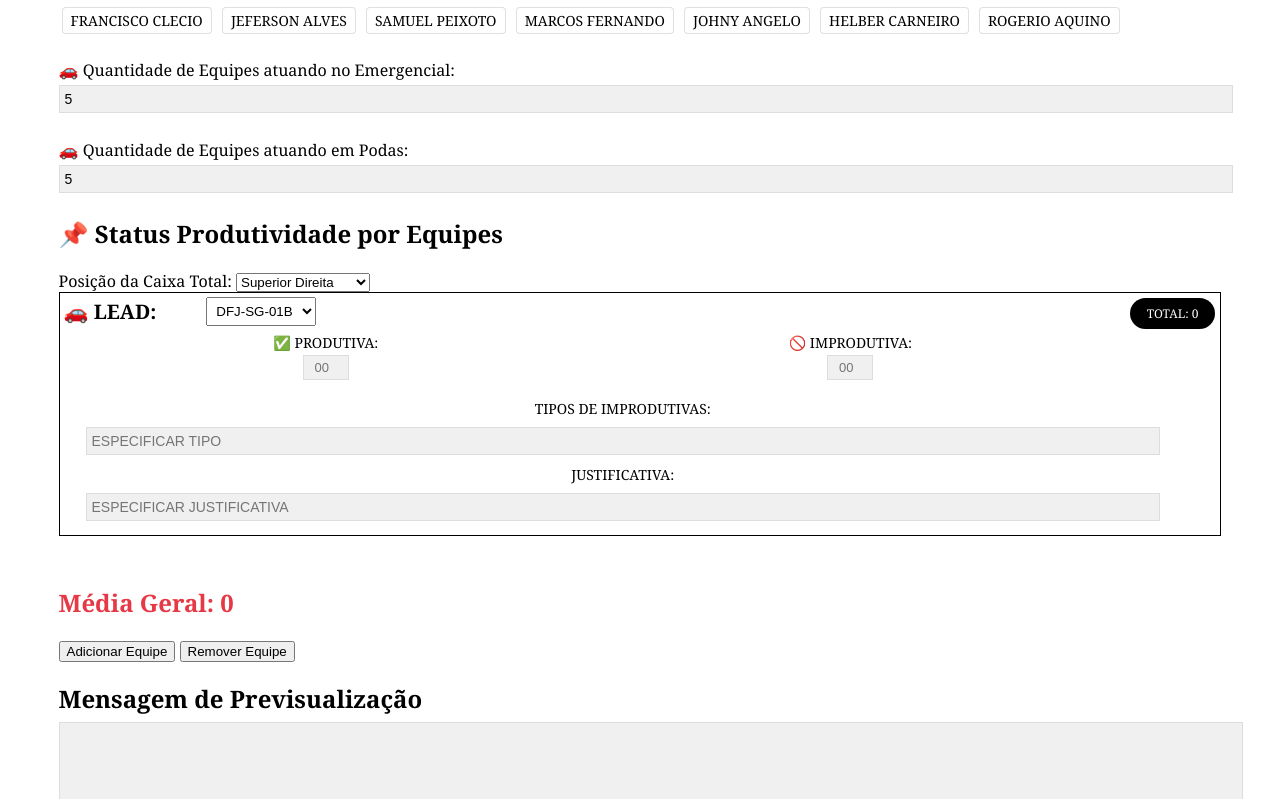
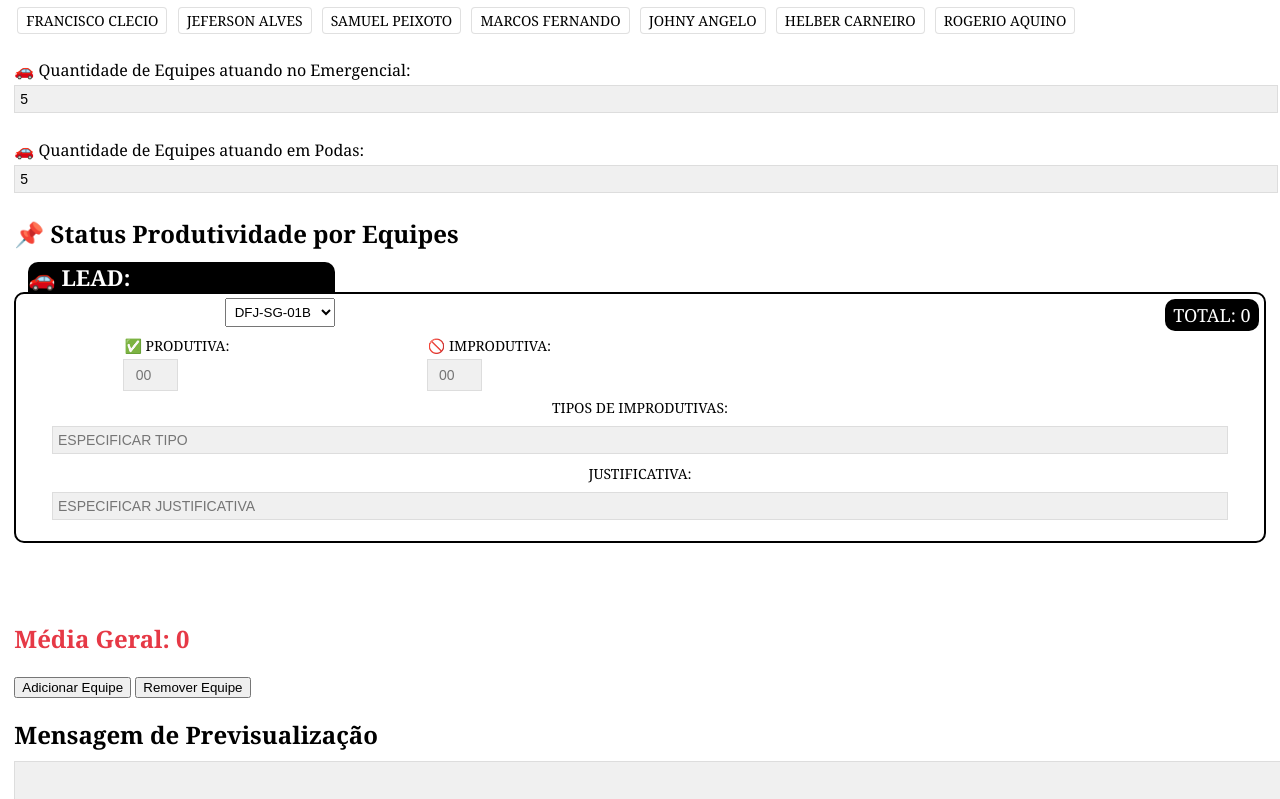
Before and after one commit to modelospadrao/sprintsupervisao, a plain HTML site: page index.html in a window 1280 px wide. Both pictures are taken after typing "2020-01-15", "Sample", "5", "5" into the empty fields and a click on the button "Adicionar Equipe". Shown: the part 616-1415 px from the top of the page. Drawn offline with Linux system fonts and the light colour scheme.

Commit message:
Update index.html

```diff
--- a/index.html
+++ b/index.html
@@ -14,7 +14,7 @@
     .preview-box {
       border: 1px solid #ddd;
       padding: 10px;
-      margin-top: -13px;
+      margin-top: -10px;
       background-color: #f0f0f0;
       white-space: pre-wrap;
       font-family: monospace;
@@ -25,7 +25,7 @@
       font-family: Cambria, Cochin, Georgia, Times, sans-serif;
     }
     .container {
-      width: 92%;
+      width: 99%;
       margin: auto;
     }
     textarea {
@@ -174,12 +174,24 @@
          Novos Estilos para Status Produtividade por Equipe
     ================================ */
     .equipe {
-      border: 1px solid #000000;
-      padding: 4px;
-      box-sizing: border-box;
-      margin-bottom: 8px;
-      background-color: #fff;
-      position: relative; /* Para posicionar a caixa Total */
+      border: 2px solid #000;
+      border-radius: 10px;
+      margin-bottom: 37px;
+      background: #fff;
+      padding: 11px;
+      position: relative;
+    }
+    .chrome-tab {
+      position: absolute;
+      top: -31px;
+      left: 15px;
+      background-color: #000;
+      color: white;
+      padding: 5px 21px;
+      border-top-left-radius: 10px;
+      border-top-right-radius: 10px;
+      font-weight: bold;
+      font-size: 14px;
     }
     .equipe-header,
     .equipe-status,
@@ -191,46 +203,52 @@
     /* Cabeçalho: Lead */
     .equipe-header h3 {
       margin: 0;
-      font-size: 20px;
+      background-color: #000;
+      margin-top: -79px;
+      margin-left: 1px;
+      border-top-left-radius: 10px;
+      border-top-right-radius: 10px;
+      color: white;
+      width: 25%;
+      font-size: 22px;
     }
     .equipe-header select {
-      margin-left: 50px;
+      margin-left: -110px;
+      margin-top: -7px;
       padding: 5px;
     }
     /* Status: Produtividade */
     .equipe-status {
-      width: 91%;
-      margin-top: 7px;
+      width: 51%;
+      margin-top: 4px;
     }
     .status-row {
       display: flex;
       justify-content: space-around;
       width: 100%;
-      margin-bottom: -4px;
-    }
-    .produtiva-container, .improdutiva-container {
-      flex: 1;
-      text-align: center;
+      margin-bottom: -7px;
     }
     .produtiva-container label,
     .improdutiva-container label {
       display: block;
-      margin-bottom: -1px;
+      margin-left: -4px;
+      margin-bottom: -5px;
+      padding: 5px;
       font-size: 14px;
     }
     .produtiva-container input,
     .improdutiva-container input {
       width: 5ch;
-      padding: 4px;
-      text-align: right;
-      font-size: 13px;
+      padding: 7px;
+      text-align: center;
+      font-size: 14px;
     }
     /* Removida a .total-row interna */
     /* Detalhes: Tipos e Justificativa */
     .equipe-details {
-      width: 97%;
+      width: 100%;
       flex-direction: column;
-      margin-top: 19px;
+      margin-top: 10px;
     }
     .equipe-details label {
       display: block;
@@ -249,9 +267,9 @@
       position: absolute;
       background-color: #000;
       color: #fff;
-      padding: 7px 17px;
-      border-radius: 22px;
-      font-size: 12px;
+      padding: 4px 8px;
+      border-radius: 10px;
+      font-size: 18px;
     }
     /* Posições possíveis para a caixa Total */
     .total-top-right {
@@ -335,14 +353,7 @@
     <input type="number" id="qtdEquipepd" maxlength="2">
 
     <h2>📌 Status Produtividade por Equipes</h2>
-    <!-- Seletor para a posição da Caixa Total -->
-    <label for="totalBoxPositionSelect">Posição da Caixa Total:</label>
-    <select id="totalBoxPositionSelect" onchange="updateTotalBoxPosition(this.value)">
-      <option value="top-right" selected>Superior Direita</option>
-      <option value="top-left">Superior Esquerda</option>
-      <option value="bottom-right">Inferior Direita</option>
-      <option value="bottom-left">Inferior Esquerda</option>
-    </select>
+    <br>
     <div id="equipes"></div>
     <br>
     <h2 style="text-align: left; font-size: 24px; font-weight: bold; color: #e63946;">
@@ -512,25 +523,15 @@
       equipe.querySelector('.total-box .totalAtendimentos').innerText = produtivo + improdutivo;
       atualizarMediaProdutiva();
     }
-    // Função para atualizar a média de produtividade
     function atualizarMediaProdutiva() {
       let totalProdutivo = 0;
-  let equipesComProdutivo = 0;
-
       let equipes = document.querySelectorAll('.equipe');
-
+      let numEquipes = equipes.length;
       equipes.forEach(equipe => {
-    let produtivoInput = equipe.querySelector('.produtivo').value;
-    let produtivo = parseInt(produtivoInput);
-
-    if (!isNaN(produtivo) && produtivo > 0) {
+        let produtivo = parseInt(equipe.querySelector('.produtivo').value) || 0;
         totalProdutivo += produtivo;
-      equipesComProdutivo += 1;
-    }
       });
-
-  let media = equipesComProdutivo > 0 ? totalProdutivo / equipesComProdutivo : 0;
-
+      let media = numEquipes > 0 ? totalProdutivo / numEquipes : 0;
       document.getElementById('mediaProdutiva').innerText = media.toFixed(2);
     }
     function updateTotalBoxPosition(position) {
```
Lines whose indentation alone changed are shown as unchanged.
